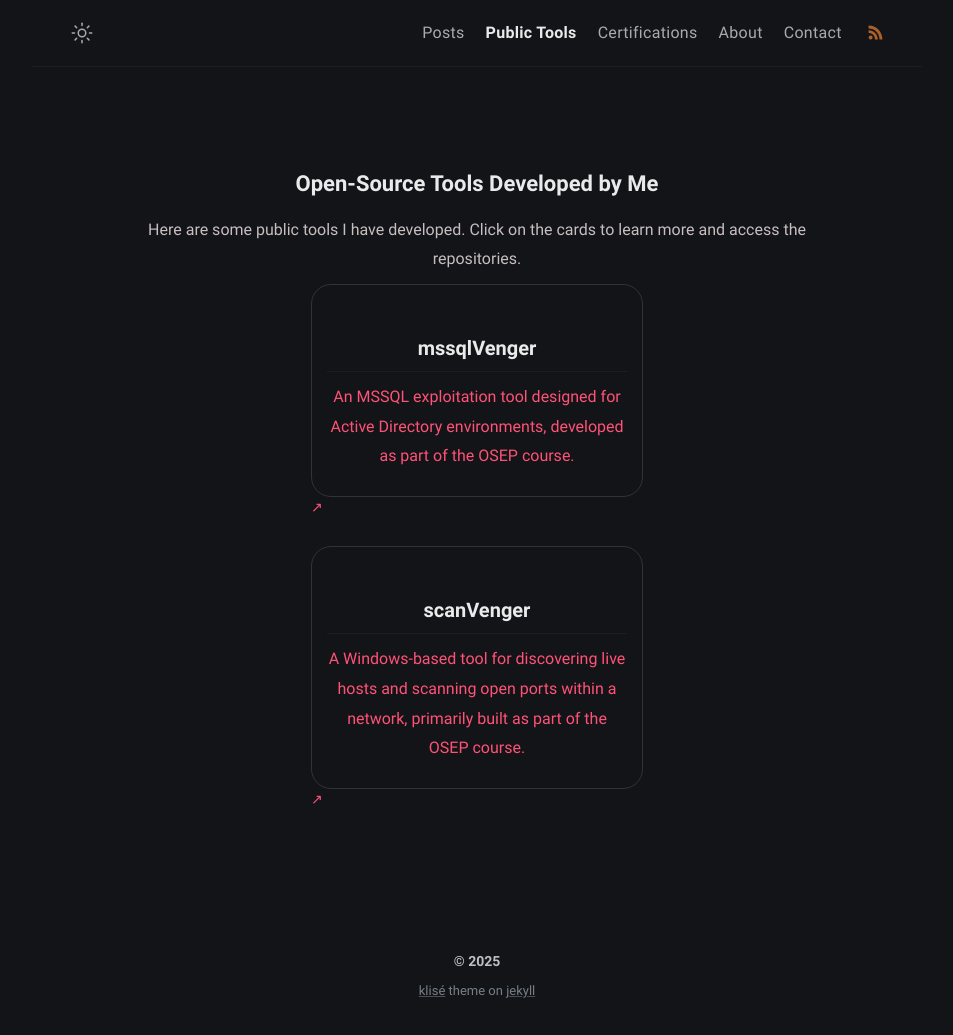
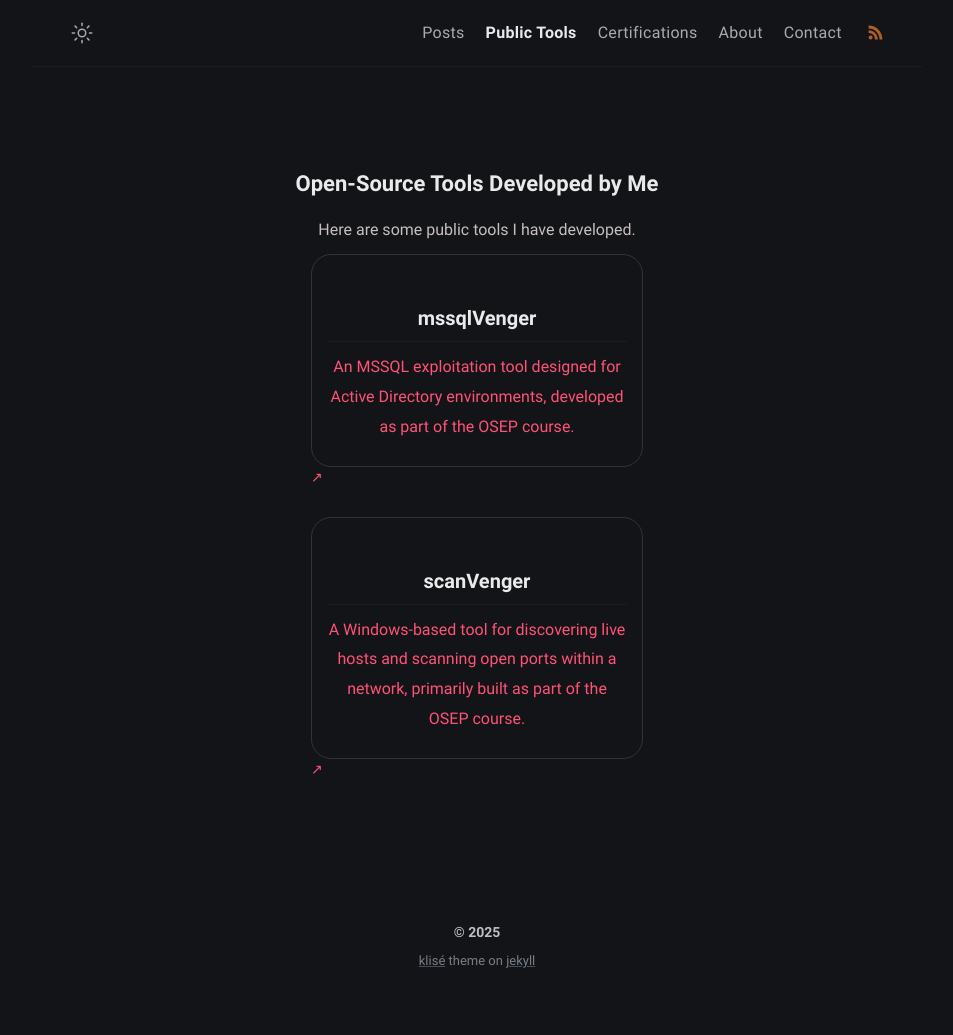
Before and after one commit to Extravenger/extravenger.github.io, a Jekyll site: the page built from pubtools.md, in a window 1280 px wide. Shown: the whole page, without its empty margins (163-1116 px from the left). Built offline with Jekyll 4.4.1, drawn with Linux system fonts in a browser that asks for light colours; after the commit the page ends 1005 px from its top, so only the background shows below that.

Commit message:
Update pubtools.md

```diff
--- a/pubtools.md
+++ b/pubtools.md
@@ -6,7 +6,7 @@ permalink: /tools/
 
 <div style="text-align: center;">
   <h2 class="tools-title">Open-Source Tools Developed by Me</h2>
-  <p class="tools-note">Here are some public tools I have developed. Click on the cards to learn more and access the repositories.</p>
+  <p class="tools-note">Here are some public tools I have developed.</p>
 </div>
 
 <div class="tools-cards-container">
```
